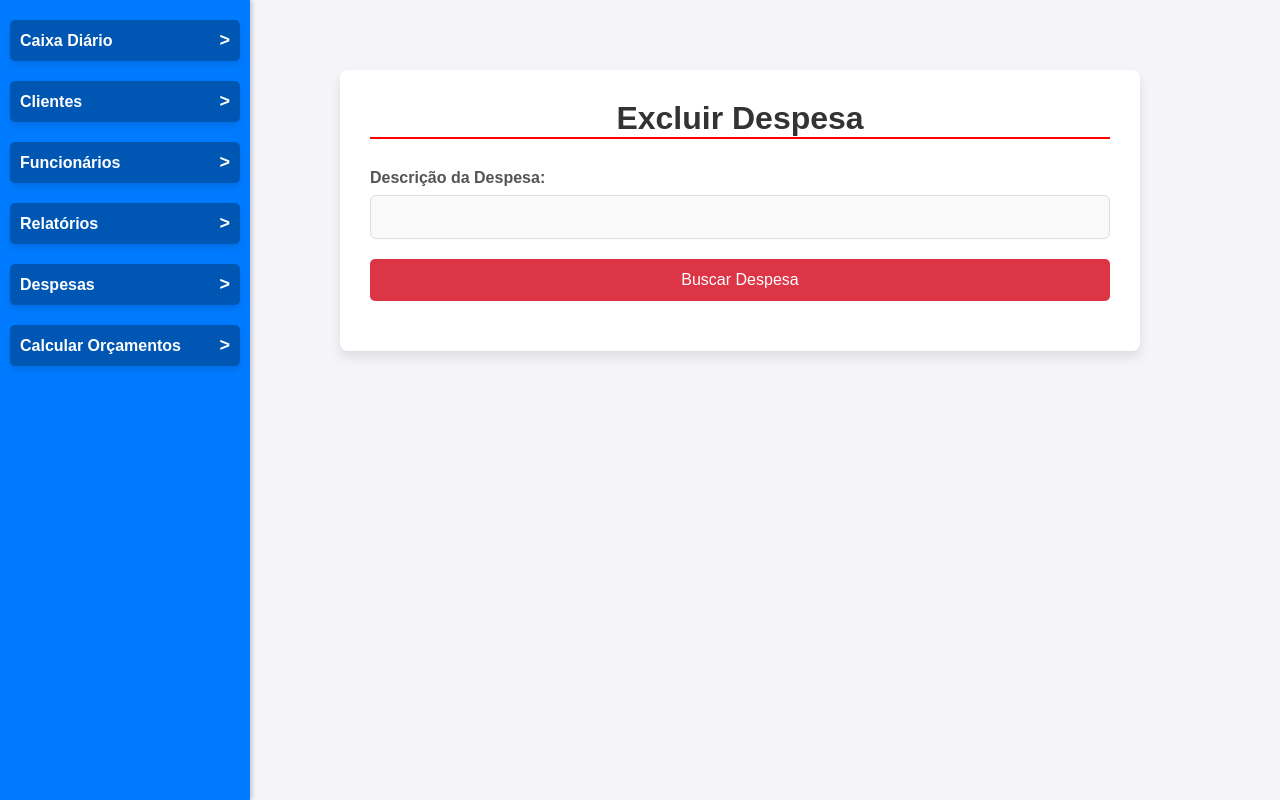
After one commit to igorlds07/Oficina_projeto, a Flask app: page /excluir_despesa in a window 1280 px wide. The commit adds this page. Run offline with Flask 2, Linux system fonts and the light colour scheme.

```diff
--- a/main.py
+++ b/main.py
@@ -1,15 +1,14 @@
 import os
 
 from datetime import datetime
-from typing import Tuple
+
+from io import BytesIO
 
 import pandas as pd
 
 from flask import Flask, render_template, request, redirect, url_for, flash, make_response
 
 from BD import conexao_bd
-
-from io import BytesIO
 
 # Nome da aplicação
 app = Flask(__name__)
@@ -436,6 +435,18 @@ def relatorio_orcamentos():
         cursor.execute(query, (data_inicio.strftime('%Y-%m-%d'), data_fim.strftime('%Y-%m-%d')))
         resultados = cursor.fetchall()
 
+
+        query = """
+               SELECT SUM(valor_orcamento)
+               FROM clientes
+                WHERE data_entrada BETWEEN %s AND %s
+           """
+        cursor.execute(query, (data_inicio.strftime('%Y-%m-%d'), data_fim.strftime('%Y-%m-%d')))
+        total_entradas = cursor.fetchone()[0] or 0
+
+        message = (f'Foram realizados {len(resultados)} Orçamentos.<br>'
+                   f'Total: R${total_entradas:.2f}')
+
         if not resultados:
             flash('Não foi encontrado nenhum orçamento dentro do período!', 'error')
             return render_template('relatorio_orcamentos.html')
@@ -457,7 +468,16 @@ def relatorio_orcamentos():
             response.headers["Content-Type"] = "application/vnd.openxmlformats-officedocument.spreadsheetml.sheet"
             return response
 
-        message = f'Foram realizados {len(resultados)} orçamentos !'
+        query = """
+               SELECT SUM(valor_orcamento)
+               FROM clientes
+                WHERE data_entrada BETWEEN %s AND %s
+           """
+        cursor.execute(query, (data_inicio.strftime('%Y-%m-%d'), data_fim.strftime('%Y-%m-%d')))
+        total_entradas = cursor.fetchone()[0] or 0
+
+        message = (f'Foram realizados {len(resultados)} Orçamentos.<br>'
+                   f'Total: R${total_entradas:.2f}')
 
         conexao.close()
         cursor.close()
@@ -557,6 +577,39 @@ def despesas():
     return render_template('despesas.html')
 
 
+@app.route('/excluir_despesa', methods=['GET', 'POST'])
+def excluir_despesa():
+    conexao = conexao_bd()
+    cursor = conexao.cursor()
+
+    buscar = []
+
+    if request.method == 'POST':
+        # Caso o botão de buscar seja pressionado
+        despesa = request.form.get('descrição')
+        confirmar = request.form.get('confirmar')
+
+        if despesa:
+            cursor.execute('SELECT * FROM despesas WHERE descrição = %s;', (despesa,))
+            buscar = cursor.fetchall()
+            print(buscar)
+
+            if buscar:
+                # Caso o botão de confirmação de exclusão seja pressionado
+                if request.form.get('confirmar') == 'sim':
+                    descricao = buscar[0][1]  # Descrição da despesa
+                    print('botão pressionado')
+                    cursor.execute('DELETE FROM despesas WHERE descrição = %s;', (descricao,))
+                    conexao.commit()
+                    flash(f'Despesa "{descricao}" excluída com sucesso', 'success')
+                    buscar = []  # Limpa a busca após exclusão
+
+            else:
+                flash('Despesa não encontrada!', 'error')
+
+    return render_template('excluir_despesa.html', buscar=buscar)
+
+
 @app.route('/calcular_orcamento', methods=['GET', 'POST'])
 def calcular_orcamento():
     preco_venda = None
@@ -585,6 +638,48 @@ def calcular_orcamento():
     return render_template('calcular_orcamento.html')
 
 
+# Rota para o caixa diário
+@app.route('/caixa_diario', methods=['GET'])
+def caixa_diario():
+    conexao = conexao_bd()
+    cursor = conexao.cursor()
+
+    # Obtendo a data de hoje
+    data_hoje = datetime.now().strftime('%Y-%m-%d')
+
+    # Consulta para buscar entradas (pagamentos ou orçamentos com valor pago)
+    cursor.execute("""
+        SELECT SUM(valor_orcamento)
+        FROM clientes
+        WHERE DATE(data_entrada) = %s;
+    """, (data_hoje,))
+    total_entradas = cursor.fetchone()[0] or 0  # Caso não haja entradas, soma como 0
+
+    # Consulta para buscar despesas do dia
+    cursor.execute("""
+        SELECT SUM(valor)
+        FROM despesas
+        WHERE DATE(data) = %s;
+    """, (data_hoje,))
+    total_despesas = cursor.fetchone()[0] or 0  # Caso não haja despesas, soma como 0
+
+    # Calculando o saldo do caixa
+    saldo_caixa = total_entradas - total_despesas
+
+    # Fechando a conexão com o banco
+    conexao.close()
+    cursor.close()
+
+    # Exibindo na interface
+    return render_template(
+        'caixa_diario.html',
+        data_hoje=data_hoje,
+        total_entradas=total_entradas,
+        total_despesas=total_despesas,
+        saldo_caixa=saldo_caixa
+    )
+
+
 # Condição para verificar se o projeto esta sendo executado diretamente
 if __name__ == '__main__':
     app.run(debug=True)
--- /dev/null
+++ b/templates/excluir_despesa.html
@@ -0,0 +1,275 @@
+<!DOCTYPE html>
+<html lang="pt-br">
+<head>
+    <meta charset="UTF-8">
+    <meta name="viewport" content="width=device-width, initial-scale=1.0">
+    <title>Excluir Despesa</title>
+    <style>
+         /* Resetando margens e preenchimentos */
+        * {
+            margin: 0;
+            padding: 0;
+            box-sizing: border-box;
+        }
+
+        body {
+            font-family: Arial, sans-serif;
+            background-color: #f4f4f9;
+            padding-top: 20px;
+            padding-left: 220px; /* Espaço para o menu fixo */
+            padding-right: 20px;
+        }
+
+        /* Estilo para o menu fixo à esquerda */
+        .menu {
+            position: fixed;
+            top: 20px;
+            left: 20px;
+            display: flex;
+            flex-direction: column;
+            gap: 15px;
+            z-index: 1000;
+        }
+
+        .menu button {
+            background-color: #007bff;
+            color: white;
+            border: none;
+            padding: 12px 25px;
+            font-size: 16px;
+            font-weight: bold;
+            cursor: pointer;
+            border-radius: 5px;
+            box-shadow: 0px 4px 6px rgba(0, 0, 0, 0.1);
+            transition: background-color 0.3s ease, transform 0.2s ease;
+        }
+
+        .menu button:hover {
+            background-color: #0056b3;
+            transform: scale(1.05);
+        }
+
+        /* Estilo para o conteúdo principal da página */
+        .container {
+            width: 100%;
+            max-width: 800px;
+            margin: 50px auto;
+            background-color: white;
+            padding: 30px;
+            border-radius: 8px;
+            box-shadow: 0px 6px 12px rgba(0, 0, 0, 0.1);
+        }
+
+        h1 {
+            text-align: center;
+            color: #333;
+            margin-bottom: 30px;
+             border-bottom: 2px solid #FF0000;
+        }
+
+        .form-group {
+            margin-bottom: 20px;
+        }
+
+        .form-group label {
+            display: block;
+            font-weight: bold;
+            color: #555;
+            margin-bottom: 8px;
+        }
+
+        .form-group input {
+            width: 100%;
+            padding: 12px;
+            border: 1px solid #ddd;
+            border-radius: 6px;
+            font-size: 16px;
+            color: #333;
+            background-color: #f9f9f9;
+            transition: border-color 0.3s;
+        }
+
+        .form-group input:focus {
+            border-color: #007bff;
+            outline: none;
+        }
+
+        button[type="submit"], .confirm-button {
+            background-color: #dc3545; /* Cor vermelha para excluir */
+            color: white;
+            padding: 12px 20px;
+            font-size: 16px;
+            border: none;
+            cursor: pointer;
+            border-radius: 5px;
+            transition: background-color 0.3s;
+            width: 100%;
+        }
+
+        button[type="submit"]:hover, .confirm-button:hover {
+            background-color: #c82333;
+        }
+
+        /* Estilo das mensagens */
+        .messages {
+            margin-top: 20px;
+        }
+
+        .alert {
+            padding: 15px;
+            border-radius: 5px;
+            margin-bottom: 15px;
+            font-size: 16px;
+            text-align: center;
+        }
+
+        .alert-success {
+            background-color: #d4edda;
+            border: 1px solid #c3e6cb;
+            color: #155724;
+        }
+
+        .alert-error {
+            background-color: #f8d7da;
+            border: 1px solid #f5c6cb;
+            color: #721c24;
+        }
+
+        .alert-warning {
+            background-color: #fff3cd;
+            border: 1px solid #ffeeba;
+            color: #856404;
+        }
+
+        .success-message, .error-message, .warning-message {
+            text-align: center;
+            font-size: 14px;
+            margin-top: 20px;
+        }
+
+        .success-message {
+            color: green;
+        }
+
+        .error-message {
+            color: red;
+        }
+
+        .warning-message {
+            color: orange;
+        }
+
+        /* Responsividade */
+        @media screen and (max-width: 768px) {
+            body {
+                padding-left: 20px;
+                padding-right: 20px;
+            }
+
+            .container {
+                padding: 15px;
+            }
+
+            h1 {
+                font-size: 24px;
+            }
+        }
+    </style>
+</head>
+<body>
+
+<!-- Menu Fixado à Esquerda -->
+   <div class="menu">
+    <label>
+        <button>Clientes</button>
+        <input type="checkbox">
+        <div class="submenu">
+            <a href="/cadastro">Cadastrar Cliente</a>
+            <a href="/editar_cliente">Editar Cliente</a>
+            <a href="/excluir_cliente">Excluir Cliente</a>
+            <a href="/clientes">Visualizar Clientes</a>
+        </div>
+    </label>
+    <label>
+        <button>Funcionários</button>
+        <input type="checkbox">
+        <div class="submenu">
+            <a href="/funcionarios">Cadastrar Funcionário</a>
+            <a href="/editar_funcionario">Editar Funcionário</a>
+            <a href="/excluir_funcionario">Excluir Funcionário</a>
+            <a href="/funcionarios">Visualizar Funcionários</a>
+        </div>
+    </label>
+        <label>
+        <div class="submenu">
+            <a href="/relatorio_orcamentos">Relatórios Orçamentos</a>
+        </div>
+        </label>
+</div>
+{% include 'menu.html' %}
+      <!-- Contêiner de Exclusão -->
+    <div class="container">
+        <h1>Excluir Despesa</h1>
+
+        <!-- Exibir Mensagens de Sucesso ou Erro -->
+        {% with messages = get_flashed_messages(with_categories=true) %}
+            {% if messages %}
+                <div class="messages">
+                    {% for category, message in messages %}
+                        <div class="alert alert-{{ category }}">
+                            {{ message }}
+                        </div>
+                    {% endfor %}
+                </div>
+            {% endif %}
+        {% endwith %}
+
+        <!-- Exibe o Formulário de Exclusão (Somente no GET) -->
+        <form method="POST" action="{{ url_for('excluir_despesa') }}">
+            <div class="form-group">
+                <label for="descrição">Descrição da Despesa:</label>
+                <input type="text" id="descrição" name="descrição" value="{{ buscar[0][1] if buscar else '' }}" required>
+            </div>
+
+            <div class="form-group">
+                <button type="submit">Buscar Despesa</button>
+            </div>
+        </form>
+
+        <!-- Se uma despesa for encontrada, exibe os dados para confirmação -->
+        {% if buscar %}
+            <form method="POST" action="{{ url_for('excluir_despesa') }}">
+                <div class="form-group">
+                    <label>Descrição:</label>
+                    <input type="text" value="{{ buscar[0][1] }}" readonly>
+                </div>
+
+                <div class="form-group">
+                    <label>Data:</label>
+                    <input type="text" value="{{ buscar[0][2] }}" readonly>
+                </div>
+
+                <div class="form-group">
+                    <label>Valor:</label>
+                    <input type="text" value="{{ buscar[0][3] }}" readonly>
+                </div>
+
+                <input type="hidden" name="descricao" value="{{ buscar[0][1] }}">
+
+                <!-- Enviando os dados necessários no POST -->
+    <input type="hidden" name="descricao" value="{{ buscar[0][1] }}">
+    <input type="hidden" name="data" value="{{ buscar[0][2] }}">
+    <input type="hidden" name="valor" value="{{ buscar[0][3] }}">
+
+                <div class="form-group">
+                    <button type="submit" name="confirmar" value="sim" class="confirm-button">Confirmar Exclusão</button>
+                </div>
+            </form>
+        {% else %}
+
+        {% endif %}
+
+    </div>
+
+</body>
+</html>
--- a/templates/menu.html
+++ b/templates/menu.html
@@ -90,6 +90,12 @@
 <body>
     <div class="menu">
         <!-- Menu principal -->
+         <div class="menu-item">
+            <button tabindex="0">Caixa Diário</button>
+            <div class="submenu">
+                <a href="/caixa_diario">Visualizar</a>
+            </div>
+        </div>
         <div class="menu-item">
             <button tabindex="0">Clientes</button>
             <div class="submenu">
@@ -121,6 +127,7 @@
             <button tabindex="0">Despesas</button>
             <div class="submenu">
                 <a href="/despesas">Inserir despesas</a>
+                <a href="/excluir_despesa">Excluir despesas</a>
             </div>
         </div>
          <div class="menu-item">
--- a/templates/relatorio_orcamentos.html
+++ b/templates/relatorio_orcamentos.html
@@ -289,7 +289,7 @@
             <h2>Resultados</h2>
             {% if message %}
                 <div class="message-relatorio">
-                    {{ message }}
+                    {{ message|safe }}
                 </div>
             {% endif %}
 
```
Also changed, not shown: templates/caixa_diario.html (added, +120 -0 lines).
